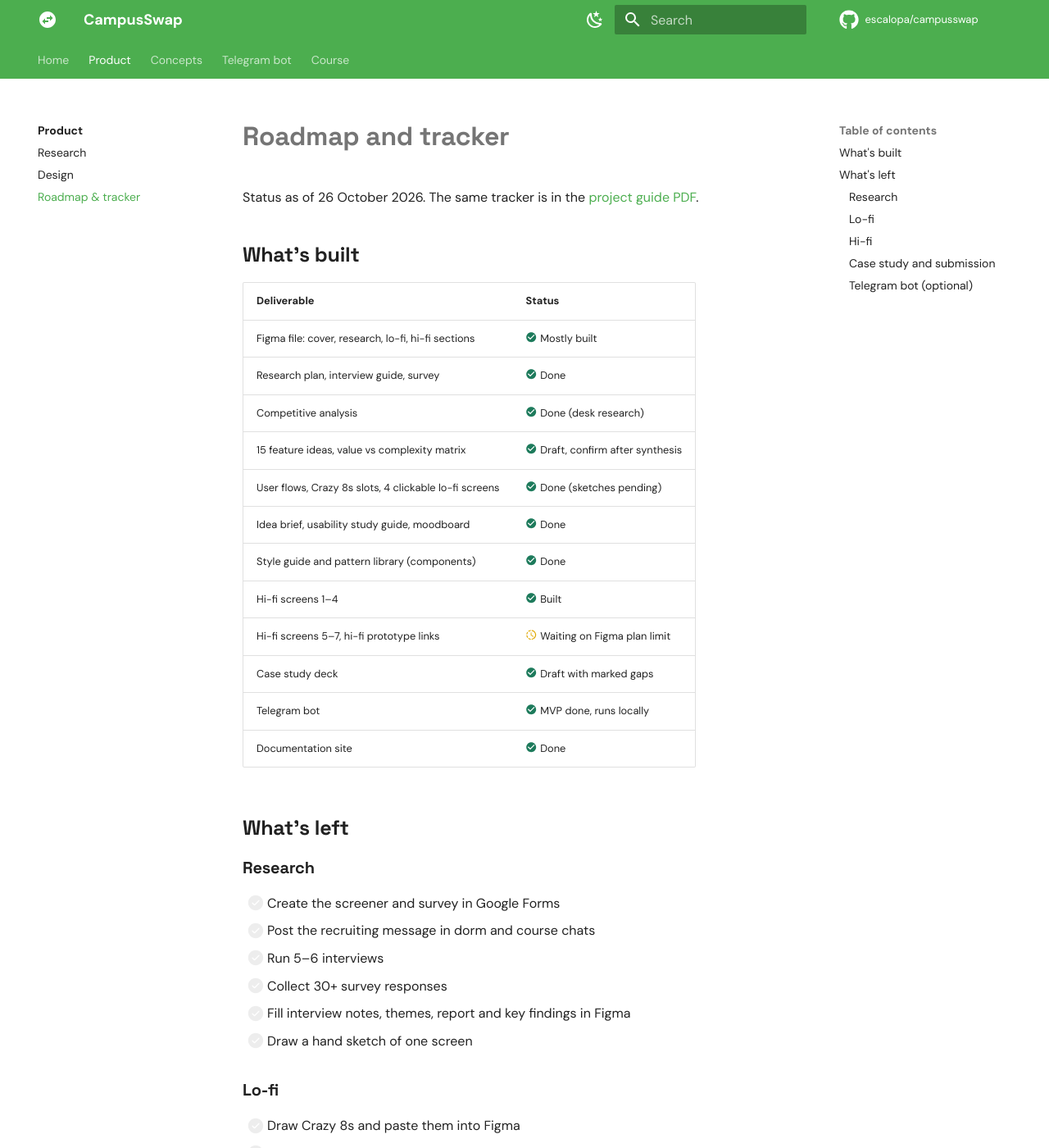
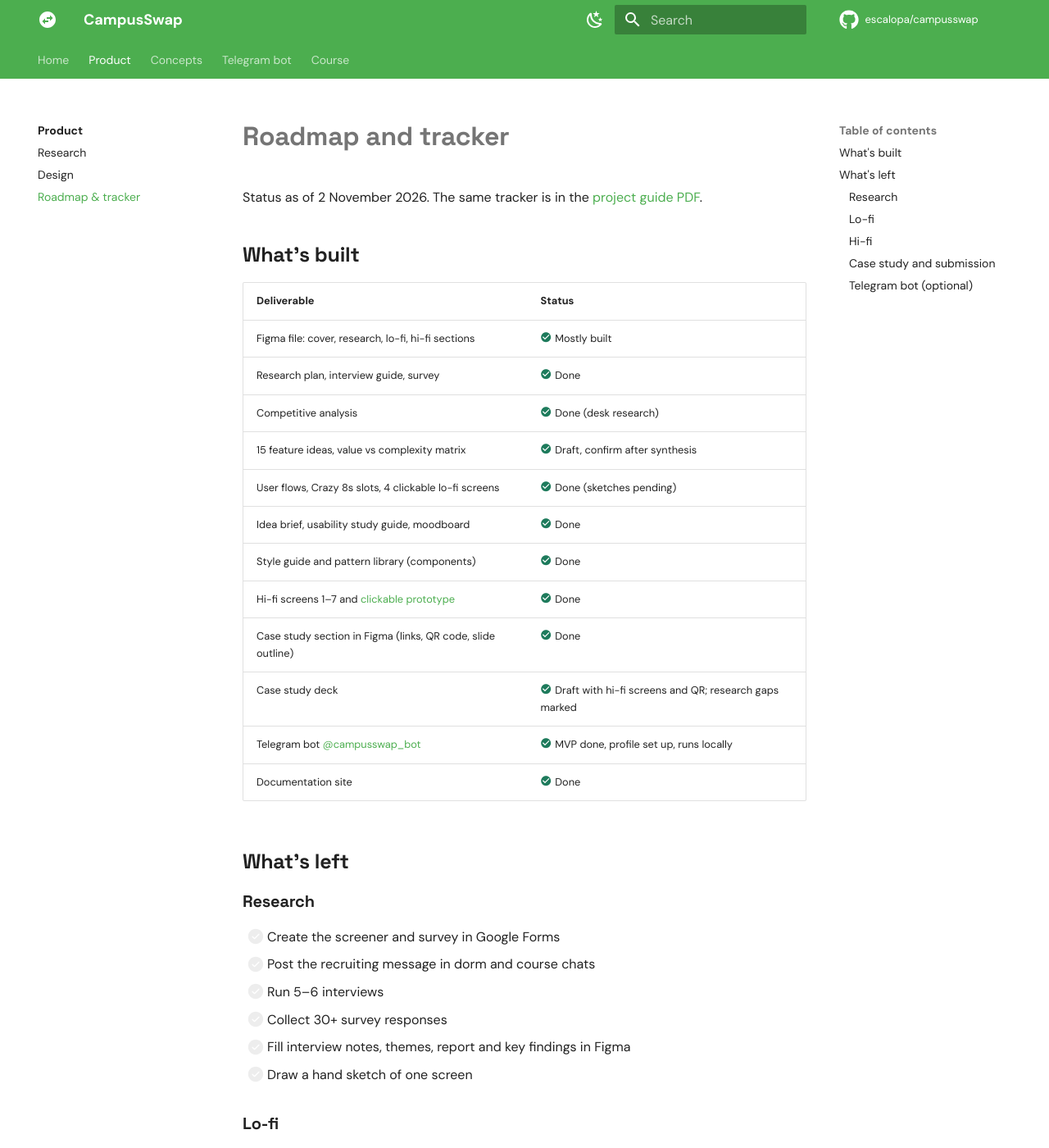
Before and after one commit to escalopa/campusswap, an MkDocs documentation site: the page built from docs/product/roadmap.md, in a window 1280 px wide and 1400 px high. Shown: the whole window at 82% size. Built offline with MkDocs 1.6.1 and Material for MkDocs 9.7.7, drawn with Linux system fonts in a browser that asks for light colours; comment, search, counter and statistics services are not loaded; some of the changed text lies outside the part shown.

Commit message:
Finish hi-fi prototype: screens 5-7, prototype link and QR in deck
- Figma: hi-fi screens 5-7, full prototype wiring, case study section
- Deck slide 14: hi-fi screenshots, prototype QR code and link
- Docs, README, roadmap and project guide updated to match

Co-Authored-By: Claude Opus 5.5 <noreply@anthropic.com>

```diff
--- a/docs/product/roadmap.md
+++ b/docs/product/roadmap.md
@@ -1,6 +1,6 @@
 # Roadmap and tracker
 
-Status as of 26 October 2026. The same tracker is in the [project guide PDF](../assets/campusswap-project-guide.pdf).
+Status as of 2 November 2026. The same tracker is in the [project guide PDF](../assets/campusswap-project-guide.pdf).
 
 ## What's built
 
@@ -13,10 +13,10 @@ Status as of 26 October 2026. The same tracker is in the [project guide PDF](../
 | User flows, Crazy 8s slots, 4 clickable lo-fi screens | :material-check-circle:{ style="color:#1E7B5C" } Done (sketches pending) |
 | Idea brief, usability study guide, moodboard | :material-check-circle:{ style="color:#1E7B5C" } Done |
 | Style guide and pattern library (components) | :material-check-circle:{ style="color:#1E7B5C" } Done |
-| Hi-fi screens 1–4 | :material-check-circle:{ style="color:#1E7B5C" } Built |
-| Hi-fi screens 5–7, hi-fi prototype links | :material-progress-clock:{ style="color:#E0A800" } Waiting on Figma plan limit |
-| Case study deck | :material-check-circle:{ style="color:#1E7B5C" } Draft with marked gaps |
-| Telegram bot | :material-check-circle:{ style="color:#1E7B5C" } MVP done, runs locally |
+| Hi-fi screens 1–7 and [clickable prototype](https://www.figma.com/proto/FBkfowqM4rI8lcgZ8fuzQv/CampusSwap?node-id=10-144&starting-point-node-id=10-144) | :material-check-circle:{ style="color:#1E7B5C" } Done |
+| Case study section in Figma (links, QR code, slide outline) | :material-check-circle:{ style="color:#1E7B5C" } Done |
+| Case study deck | :material-check-circle:{ style="color:#1E7B5C" } Draft with hi-fi screens and QR; research gaps marked |
+| Telegram bot [@campusswap_bot](https://t.me/campusswap_bot) | :material-check-circle:{ style="color:#1E7B5C" } MVP done, profile set up, runs locally |
 | Documentation site | :material-check-circle:{ style="color:#1E7B5C" } Done |
 
 ## What's left
@@ -37,7 +37,7 @@ Status as of 26 October 2026. The same tracker is in the [project guide PDF](../
 
 ### Hi-fi
 
-- [ ] Finish hi-fi screens 5–7 and wire the hi-fi prototype
+- [x] Finish hi-fi screens 5–7 and wire the hi-fi prototype
 - [ ] Run 2–5 usability tests
 - [ ] Update user flow v2.0 and screens from test results
 - [ ] Paste moodboard screenshots
@@ -46,13 +46,13 @@ Status as of 26 October 2026. The same tracker is in the [project guide PDF](../
 
 - [ ] Import the deck into Google Slides and check the layout
 - [ ] Fill findings, test results, key learnings, About me and timeline
-- [ ] Add hi-fi screenshots, prototype link and QR code
-- [ ] Put the deck into the Figma file (section 04)
+- [x] Add hi-fi screenshots, prototype link and QR code
+- [x] Link the deck in the Figma file (section 04)
 - [ ] Share Figma and Slides as "Anyone with the link can view"; save a `.fig` copy; export the deck as PDF
 - [ ] Rehearse: 25-minute run-through with a live prototype demo
 
 ### Telegram bot (optional)
 
-- [ ] Create a bot with @BotFather and run it locally
+- [x] Create a bot with @BotFather and run it locally
 - [ ] Test with 3–5 students for a week and record usage numbers for the case study
 - [ ] Later: "wanted" alerts, email verification by code, hosting on Google Cloud Run
```
Also changed, not shown: README.md (+3 -2 lines), docs/index.md (+2 -1 lines), docs/product/design.md (+5 -3 lines), 2 other files.
